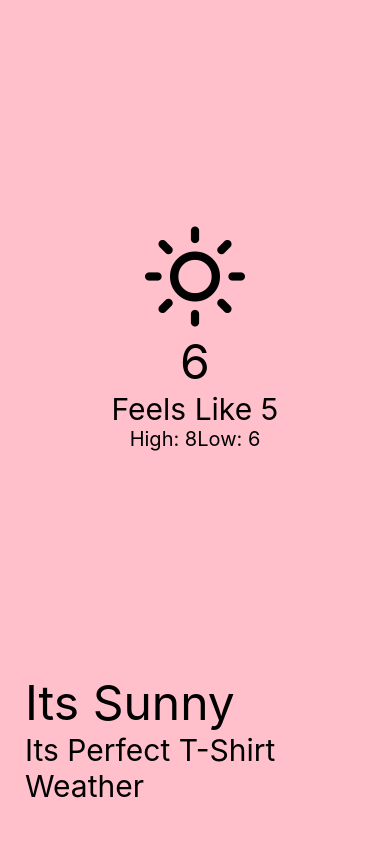
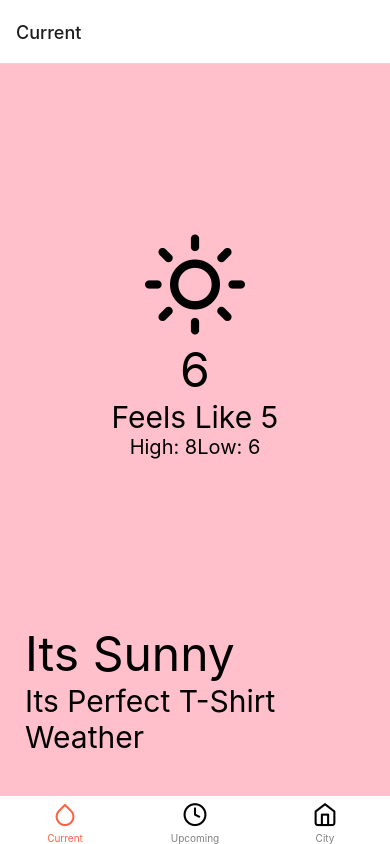
Before and after one commit to devkumi/reacttutorials, a React Native app: screen / in a window 390 px wide. Built offline with nearby package versions, Linux system fonts and the light colour scheme.

Commit message:
Breaking views into components

```diff
--- a/App.js
+++ b/App.js
@@ -1,28 +1,15 @@
-import React from "react"
-import {View, Text, SafeAreaView, StyleSheet, StatusBar} from 'react-native'
-import { Feather } from '@expo/vector-icons';
-import CurrentWeather from "./src/screens/CurrentWeather";
-import UpcomingWeather from "./src/screens/UpcomingWeather";
-import City from "./src/screens/City";
-import { NavigationContainer } from "@react-navigation/native";
+import React from 'react'
 
-const App = () =>{
+import { NavigationContainer } from '@react-navigation/native'
+import Tabs from './src/component/Tabs'
 
+
+const App = () => {
   return (
     <NavigationContainer>
-      <View style={styles.container}>
-        <CurrentWeather />
-      </View>
+     <Tabs />
     </NavigationContainer>
-
   )
-
 }
-const styles = StyleSheet.create({
-  container:{
-    flex: 1,
-    // marginTop: StatusBar.currentHeight || 0
-  }
-})
 
 export default App
--- /dev/null
+++ b/src/component/Tabs.js
@@ -0,0 +1,62 @@
+import React from 'react'
+import { Feather } from '@expo/vector-icons'
+import { NavigationContainer } from '@react-navigation/native'
+import { createBottomTabNavigator } from '@react-navigation/bottom-tabs'
+import CurrentWeather from '../screens/CurrentWeather'
+import UpcomingWeather from '../screens/UpcomingWeather'
+import City from '../screens/City'
+
+const Tab = createBottomTabNavigator()
+
+const Tabs = () => {
+  return (
+    <Tab.Navigator
+      screenOptions={{
+        tabBarActiveTintColor: 'tomato',
+        tabBarInactiveTintColor: 'grey'
+      }}
+    >
+      <Tab.Screen
+        name="Current"
+        component={CurrentWeather}
+        options={{
+          tabBarIcon: ({ focused }) => (
+            <Feather
+              name={'droplet'}
+              size={25}
+              color={focused ? 'tomato' : 'black'}
+            />
+          )
+        }}
+      />
+      <Tab.Screen
+        name="Upcoming"
+        component={UpcomingWeather}
+        options={{
+          tabBarIcon: ({ focused }) => (
+            <Feather
+              name={'clock'}
+              size={25}
+              color={focused ? 'tomato' : 'black'}
+            />
+          )
+        }}
+      />
+      <Tab.Screen
+        name="City"
+        component={City}
+        options={{
+          tabBarIcon: ({ focused }) => (
+            <Feather
+              name={'home'}
+              size={25}
+              color={focused ? 'tomato' : 'black'}
+            />
+          )
+        }}
+      />
+    </Tab.Navigator>
+  )
+}
+
+export default Tabs
```
